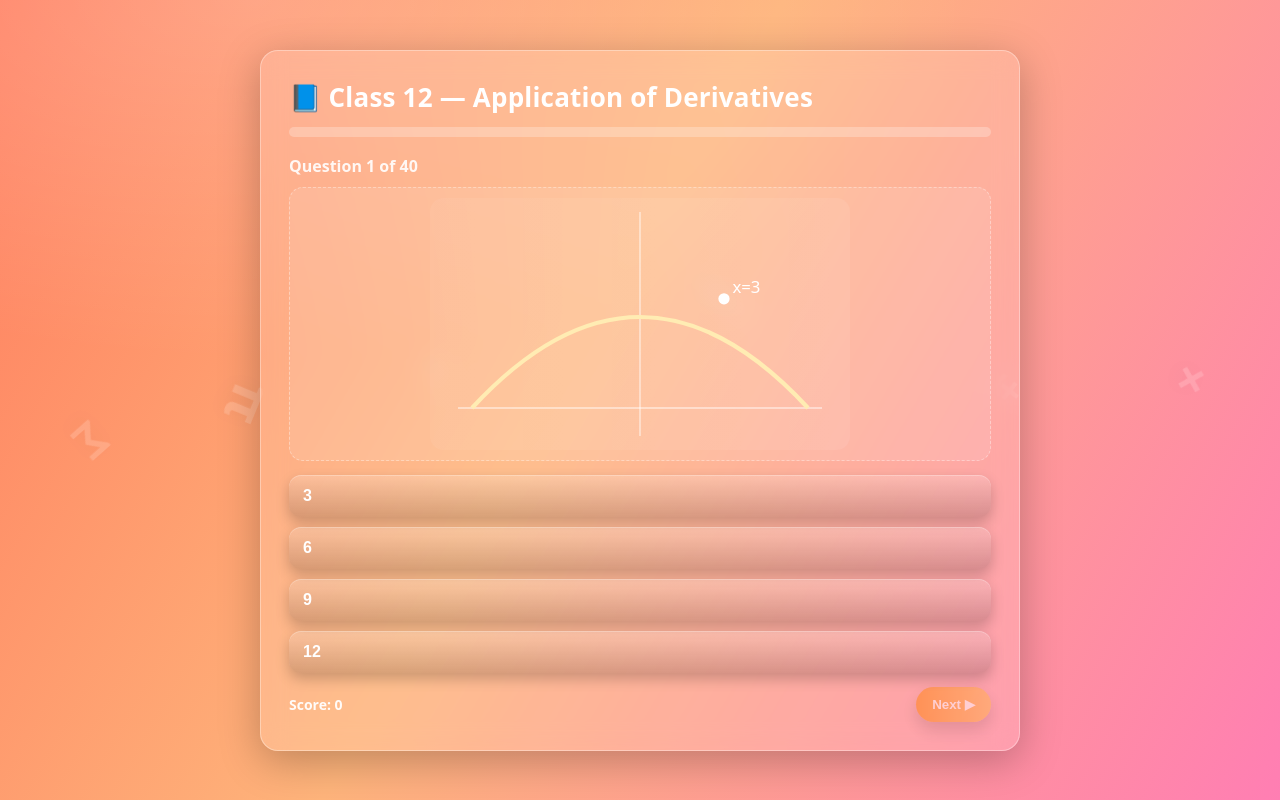
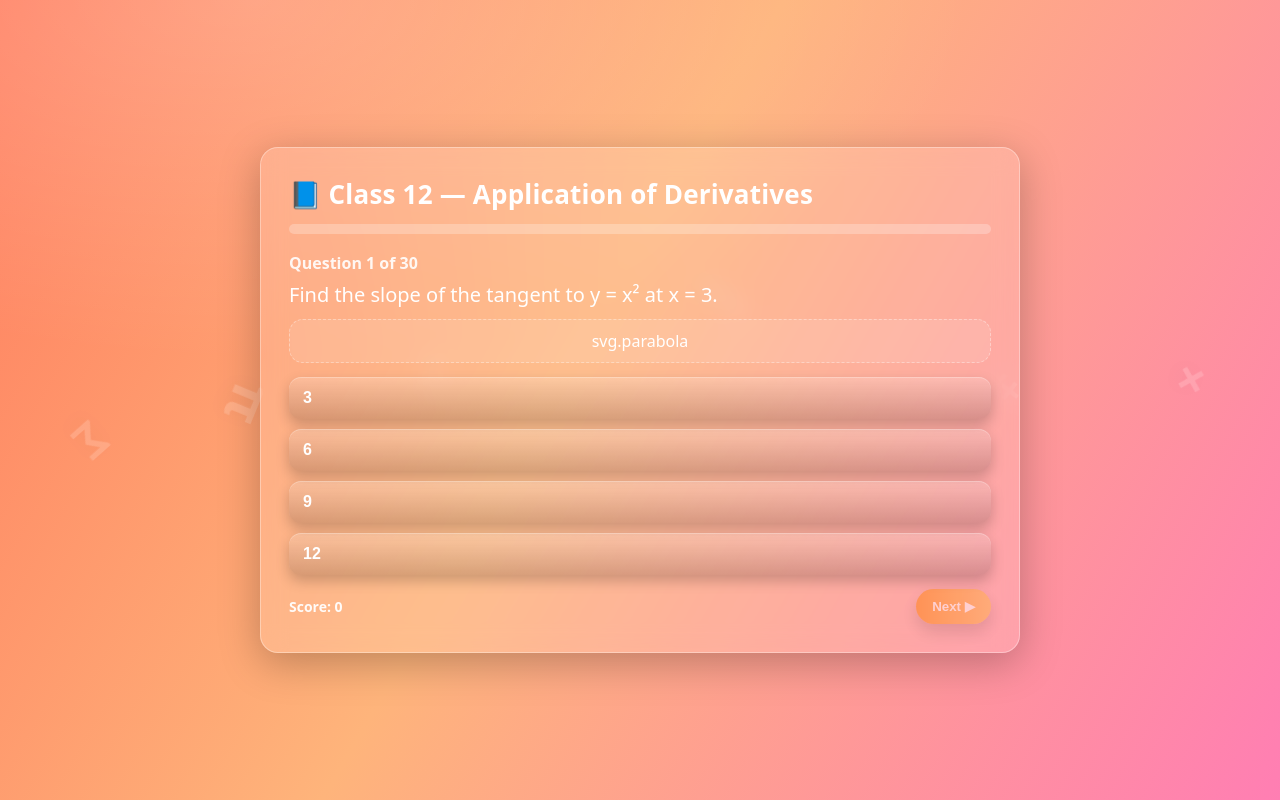
Before and after one commit to official0satyam/Math_quiz, a plain HTML site: page index.html in a window 1280 px wide. Drawn offline with nearby package versions, Linux system fonts and the light colour scheme.

Commit message:
Update index.html filn

```diff
--- a/index.html
+++ b/index.html
@@ -279,52 +279,39 @@ const svg = {
    Optional: add img: svg.parabola (or circle/square/rect/line)
    ============================================================ */
 const questions = [
-  { question: "Find the slope of the tangent to y = x² at x = 3.", options: ["3","6","9","12"], answer: "6", img: svg.parabola },
-  { question: "If radius of a circle increases at 2 cm/s, find the rate of change of area when r = 7 cm.", options: ["28π cm²/s","14π cm²/s","21π cm²/s","49π cm²/s"], answer: "28π cm²/s", img: svg.circle },
-  { question: "Find dy/dx at x = 2 for y = 3x².", options: ["6","9","12","8"], answer: "12" },
-  { question: "For f(x) = x² − 4x + 5, the function is decreasing in which interval?", options: ["x > 2","x < 2","x = 2","None"], answer: "x < 2" },
-  { question: "The maximum value of y = −x² + 4x occurs at:", options: ["x = 0","x = 1","x = 2","x = 4"], answer: "x = 2" },
-  { question: "Find the equation of the tangent to y = 2x + 3 at x = 1.", options: ["y = 2x + 1","y = 2x + 5","y = x + 3","y = 2x − 1"], answer: "y = 2x + 5", img: svg.line },
-  { question: "If each side of a square increases at 5 cm/s, find the rate of change of area when side = 4 cm.", options: ["20 cm²/s","25 cm²/s","40 cm²/s","50 cm²/s"], answer: "40 cm²/s", img: svg.square },
-  { question: "What value of x minimizes P = x + 16/x for x > 0?", options: ["2","4","6","8"], answer: "4", img: svg.rect },
-  { question: "Use linear approximation of f(x)=√x near x=36 to estimate √36.5.", options: ["6.01","6.02","6.03","6.04"], answer: "6.02" },
-  { question: "If dy/dx = 0 at x = 3, then at x = 3 the function has:", options: ["Maximum","Minimum","Turning point","Cannot say without more info"], answer: "Cannot say without more info" },
-  /* hhhghjii */
-  { question: "Find the slope of the tangent to y = x² at x = 3.", options: ["3","6","9","12"], answer: "6", img: "svg.parabola" },
-  { question: "If radius of a circle increases at 2cm/s, find the rate of change of area when r = 7cm.", options: ["28π cm²/s","14π cm²/s","21π cm²/s","49π cm²/s"], answer: "28π cm²/s", img: "svg.circle" },
-  { question: "Find dy/dx at x = 2 for y = 3x².", options: ["6","9","12","8"], answer: "12" },
-  { question: "For f(x) = x² − 4x + 5, the function is decreasing in which interval?", options: ["x > 2","x < 2","x = 2","None"], answer: "x < 2" },
-  { question: "The maximum value of y = −x² + 4x occurs at:", options: ["x = 0","x = 1","x = 2","x = 4"], answer: "x = 2" },
-  { question: "Find the equation of the tangent to y = 2x + 3 at x = 1.", options: ["y = 2x + 1","y = 2x + 5","y = x + 3","y = 2x − 1"], answer: "y = 2x + 5", img: "svg.line" },
-  { question: "If each side of a square increases at 5cm/s, find the rate of change of area when side = 4cm.", options: ["20cm²/s","25cm²/s","40cm²/s","50cm²/s"], answer: "40cm²/s", img: "svg.square" },
-  { question: "What value of x minimizes P = x + 16/x for x > 0?", options: ["2","4","6","8"], answer: "4", img: "svg.rect" },
-  { question: "Use linear approximation of f(x)=√x near x=36 to estimate √36.5.", options: ["6.01","6.02","6.03","6.04"], answer: "6.02" },
-  { question: "If dy/dx = 0 at x = 3, then at x = 3 the function has:", options: ["Maximum","Minimum","Turning point","Cannot say without more info"], answer: "Cannot say without more info" },
+  { q: "Find the slope of the tangent to y = x² at x = 3.", options: ["3","6","9","12"], answer: "6", img: "svg.parabola" },
+  { q: "If radius of a circle increases at 2 cm/s, find the rate of change of area when r = 7 cm.", options: ["28π cm²/s","14π cm²/s","21π cm²/s","49π cm²/s"], answer: "28π cm²/s", img: "svg.circle" },
+  { q: "Find dy/dx at x = 2 for y = 3x².", options: ["6","9","12","8"], answer: "12" },
+  { q: "For f(x) = x² − 4x + 5, the function is decreasing in which interval?", options: ["x > 2","x < 2","x = 2","None"], answer: "x < 2" },
+  { q: "The maximum value of y = −x² + 4x occurs at:", options: ["x = 0","x = 1","x = 2","x = 4"], answer: "x = 2" },
+  { q: "Find the equation of the tangent to y = 2x + 3 at x = 1.", options: ["y = 2x + 1","y = 2x + 5","y = x + 3","y = 2x − 1"], answer: "y = 2x + 5", img: "svg.line" },
+  { q: "If each side of a square increases at 5 cm/s, find the rate of change of area when side = 4 cm.", options: ["20 cm²/s","25 cm²/s","40 cm²/s","50 cm²/s"], answer: "40 cm²/s", img: "svg.square" },
+  { q: "What value of x minimizes P = x + 16/x for x > 0?", options: ["2","4","6","8"], answer: "4", img: "svg.rect" },
+  { q: "Use linear approximation of f(x)=√x near x=36 to estimate √36.5.", options: ["6.01","6.02","6.03","6.04"], answer: "6.02" },
+  { q: "If dy/dx = 0 at x = 3, then at x = 3 the function has:", options: ["Maximum","Minimum","Turning point","Cannot say without more info"], answer: "Cannot say without more info" },
 
-  { question: "Find the slope of tangent to y = x³ at x = 1.", options: ["1","2","3","4"], answer: "3", img: "svg.cubic" },
-  { question: "If y = sinx + cosx, find dy/dx.", options: ["cosx − sinx","cosx + sinx","sinx − cosx","sinx + cosx"], answer: "cosx − sinx" },
-  { question: "At which x does f(x) = x⁴ − 8x² + 17 have a minimum value?", options: ["x = −2","x = 2","x = 0","x = 4"], answer: "x = 0", img: "svg.bi_quadratic" },
-  { question: "If profit P(x) = x³ − 6x² + 9x + 15, find critical points.", options: ["x = 1,3","x = 2,3","x = 0,3","x = 1,2"], answer: "x = 1,3" },
-  { question: "Find the rate of change of the volume of a cube when edge = 5cm and increasing at 2cm/s.", options: ["150cm³/s","100cm³/s","125cm³/s","75cm³/s"], answer: "150cm³/s", img: "svg.cube" },
-  { question: "For y = 3x² − 2x + 5, calculate d²y/dx².", options: ["6","3","0","2"], answer: "6" },
-  { question: "If the function y = x³−9x²+24x+5 is increasing for:", options: ["x > 2","x < 2","2 < x < 4","x < 4"], answer: "2 < x < 4" },
-  { question: "The tangent to the curve y = x² at (2,4) makes an angle of:", options: ["45°","60°","75°","90°"], answer: "63.43°", img: "svg.tangent" },
-  { question: "Find the maximum area of rectangle inscribed in a circle of radius r.", options: ["r²","2r²","r²/2","4r²"], answer: "2r²", img: "svg.rect_in_circle" },
-  { question: "If y = ln(x²+1), find dy/dx at x = 1.", options: ["1","2","0.5","0"], answer: "1" },
+  { q: "Find the slope of tangent to y = x³ at x = 1.", options: ["1","2","3","4"], answer: "3", img: "svg.cubic" },
+  { q: "If y = sinx + cosx, find dy/dx.", options: ["cosx − sinx","cosx + sinx","sinx − cosx","sinx + cosx"], answer: "cosx − sinx" },
+  { q: "At which x does f(x) = x⁴ − 8x² + 17 have a minimum value?", options: ["x = −2","x = 2","x = 0","x = 4"], answer: "x = 0", img: "svg.bi_quadratic" },
+  { q: "If profit P(x) = x³ − 6x² + 9x + 15, find critical points.", options: ["x = 1,3","x = 2,3","x = 0,3","x = 1,2"], answer: "x = 1,3" },
+  { q: "Find the rate of change of the volume of a cube when edge = 5cm and increasing at 2cm/s.", options: ["150cm³/s","100cm³/s","125cm³/s","75cm³/s"], answer: "150cm³/s", img: "svg.cube" },
+  { q: "For y = 3x² − 2x + 5, calculate d²y/dx².", options: ["6","3","0","2"], answer: "6" },
+  { q: "If the function y = x³−9x²+24x+5 is increasing for:", options: ["x > 2","x < 2","2 < x < 4","x < 4"], answer: "2 < x < 4" },
+  { q: "The tangent to the curve y = x² at (2,4) makes an angle of:", options: ["45°","60°","75°","90°"], answer: "63.43°", img: "svg.tangent" },
+  { q: "Find the maximum area of rectangle inscribed in a circle of radius r.", options: ["r²","2r²","r²/2","4r²"], answer: "2r²", img: "svg.rect_in_circle" },
+  { q: "If y = ln(x²+1), find dy/dx at x = 1.", options: ["1","2","0.5","0"], answer: "1" },
 
-  { question: "What is the minimum value for f(x) = x² − 6x + 11?", options: ["11","10","2","8"], answer: "2", img: "svg.minima_parabola" },
-  { question: "If the side of an equilateral triangle increases at 2cm/s, area changes at:", options: ["2cm²/s","5cm²/s","5√3cm²/s","4cm²/s"], answer: "5√3cm²/s", img: "svg.equi_triangle" },
-  { question: "f(x) = sinx, find d²y/dx² at x = π/2.", options: ["−1","0","1","None"], answer: "−1" },
-  { question: "Radius of sphere increases at 0.1cm/s, find rate of volume change at r = 1cm.", options: ["0.4πcm³/s","0.1πcm³/s","1.2πcm³/s","1cm³/s"], answer: "0.4πcm³/s", img: "svg.sphere" },
-  { question: "For y = x³ − 4x, point of inflection is:", options: ["x = 0","x = ±2","x = 1","x = 4"], answer: "x = 0" },
-  { question: "Find equation of normal to y = x² − 2x + 3 at x = 1.", options: ["y = −x + 4","y = −x + 3","y = x + 1","y = x − 2"], answer: "y = −x + 4", img: "svg.normal" },
-  { question: "Maximum value of f(x) = 3sinx + 4cosx is:", options: ["3","4","5","7"], answer: "5" },
-  { question: "For y = 2eˣ, slope of tangent at x = 0:", options: ["1","2","0","e"], answer: "2" },
-  { question: "Minimum value of y = x⁴ for x in [−2,3]:", options: ["0","16","81","256"], answer: "0", img: "svg.x4_graph" },
-  { question: "If cost C(x) = x² − 8x + 30, marginal cost at x = 5:", options: ["−2","2","0","3"], answer: "2" }
-
-
-];
+  { q: "What is the minimum value for f(x) = x² − 6x + 11?", options: ["11","10","2","8"], answer: "2", img: "svg.minima_parabola" },
+  { q: "If the side of an equilateral triangle increases at 2cm/s, area changes at:", options: ["2cm²/s","5cm²/s","5√3cm²/s","4cm²/s"], answer: "5√3cm²/s", img: "svg.equi_triangle" },
+  { q: "f(x) = sinx, find d²y/dx² at x = π/2.", options: ["−1","0","1","None"], answer: "−1" },
+  { q: "Radius of sphere increases at 0.1cm/s, find rate of volume change at r = 1cm.", options: ["0.4πcm³/s","0.1πcm³/s","1.2πcm³/s","1cm³/s"], answer: "0.4πcm³/s", img: "svg.sphere" },
+  { q: "For y = x³ − 4x, point of inflection is:", options: ["x = 0","x = ±2","x = 1","x = 4"], answer: "x = 0" },
+  { q: "Find equation of normal to y = x² − 2x + 3 at x = 1.", options: ["y = −x + 4","y = −x + 3","y = x + 1","y = x − 2"], answer: "y = −x + 4", img: "svg.normal" },
+  { q: "Maximum value of f(x) = 3sinx + 4cosx is:", options: ["3","4","5","7"], answer: "5" },
+  { q: "For y = 2eˣ, slope of tangent at x = 0:", options: ["1","2","0","e"], answer: "2" },
+  { q: "Minimum value of y = x⁴ for x in [−2,3]:", options: ["0","16","81","256"], answer: "0", img: "svg.x4_graph" },
+  { q: "If cost C(x) = x² − 8x + 30, marginal cost at x = 5:", options: ["−2","2","0","3"], answer: "2" }
+]
 /* ================================
    END QUIZ QUESTIONS
    ================================ */
```
